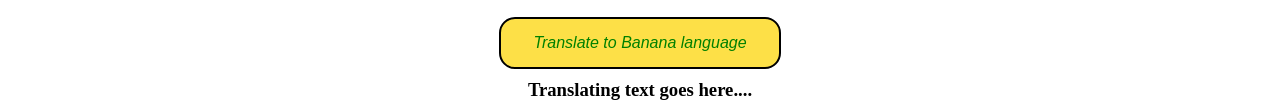
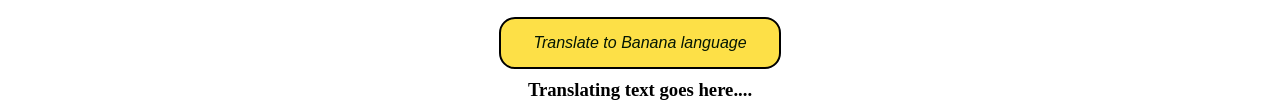
Before and after one commit to amruta17/banana-speak, a plain HTML site: page index.html in a window 1280 px wide. Shown: the part 301-411 px from the top of the page. Drawn offline with Linux system fonts and the light colour scheme.

Commit message:
docs:practice

```diff
--- a/index.js
+++ b/index.js
@@ -10,5 +10,5 @@ var output=document.querySelector(".output");
 btn.addEventListener("click", function(){
     console.log("clicked");
     console.log(txtArea.value);
-    console.log(output.innerText=txtArea.value+txtArea.value);
+     console.log(output.innerText="ba"+txtArea.value);
 })
--- a/style.css
+++ b/style.css
@@ -33,7 +33,7 @@ button{
      background-color: #fde047;
     border: solid black 2px;
     border-radius: 1rem;
-    color: green;
+    color: rgb(4, 22, 4);
     padding: 15px 32px;
     text-align: center;
     text-decoration: none;
```
